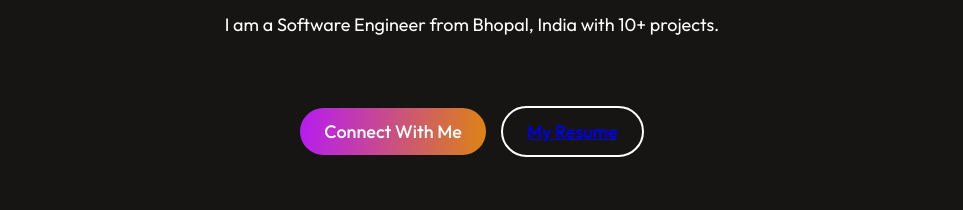
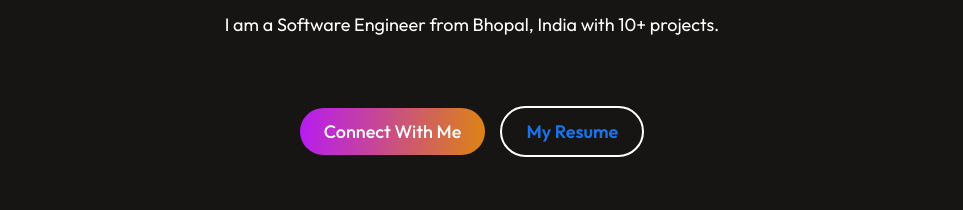
Before and after one commit to rohitsinghabad/Portfolio, a React (Vite) app: page / in a window 1280 px wide. Shown: the part 820-1030 px from the top of the page, without its empty margins (168-1131 px from the left). Built offline with nearby package versions, Linux system fonts and the light colour scheme.

Commit message:
Update Hero.css

```diff
--- a/src/components/Hero/Hero.css
+++ b/src/components/Hero/Hero.css
@@ -75,6 +75,16 @@
     border-color: #B415FF;
 }
 
+.hero-resume a {
+  color: #1a73e8;  /* Google blue */
+  font-weight: 600;
+  text-decoration: none;
+}
+
+.hero-resume a:hover {
+  color: #ff5733;  /* orange on hover */
+}
+
 /* Optional: media queries for very small screens */
 @media (max-width: 480px) {
     .hero h1 {
```
